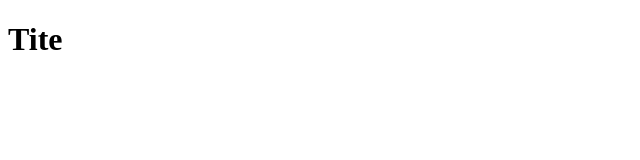
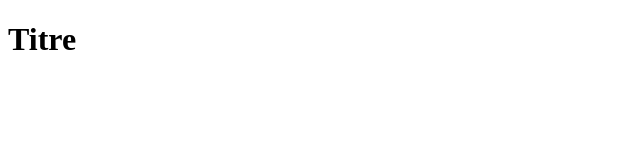
Before and after one commit to JeanMichel999/helloWorld, a plain HTML site: page index.htm in a window 1280 px wide. Shown: the full height of the page, 0-640 px from the left. Drawn offline with Linux system fonts and the light colour scheme.

Commit message:
Changer tite en titre

```diff
--- a/index.htm
+++ b/index.htm
@@ -5,6 +5,6 @@
   <title>Mon site</title>
 </head>
 <body>
-  <h1>Tite</h1>
+  <h1>Titre</h1>
 </body>
 </html>
```
